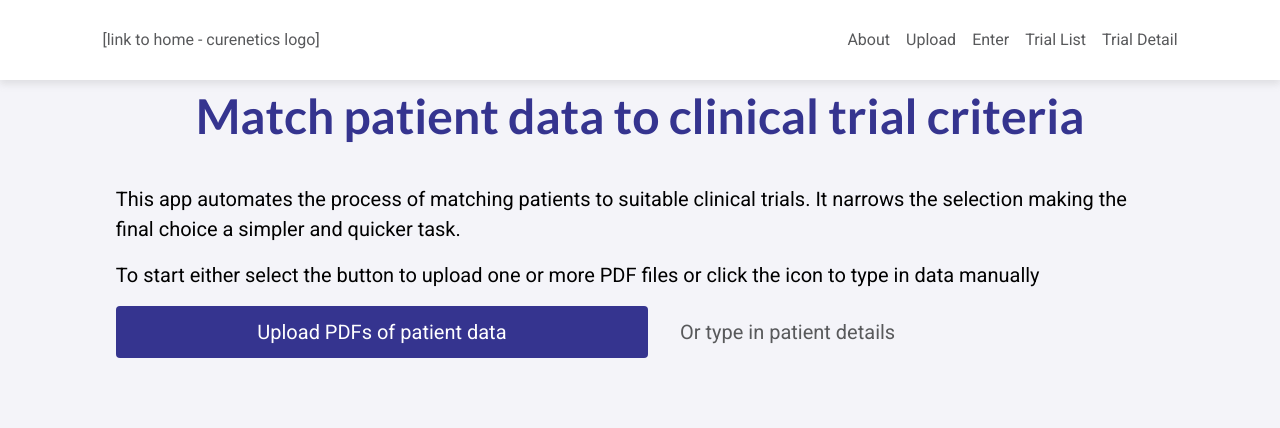
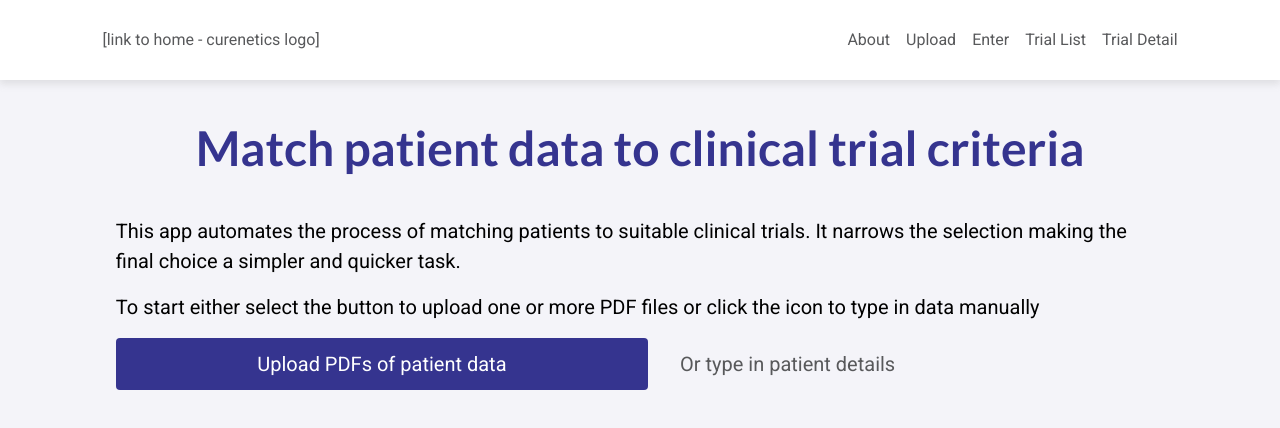
Before and after one commit to yalla-coop/curenetics, a React (Create React App) app: page / in a window 1280 px wide. Shown: the top 428 px of the page. Built offline with nearby package versions, Linux system fonts and the light colour scheme.

Commit message:
add text align with props to the Paragraph element #27

```diff
--- a/src/components/common/Typography.js
+++ b/src/components/common/Typography.js
@@ -1,11 +1,14 @@
 import styled, { css } from 'styled-components';
-import { breakpoint, colors, font, fontFamily } from '../../styles/globalStyles';
+import {
+  breakpoint, colors, font, fontFamily
+} from '../../styles/globalStyles';
 
 export const Title = styled.h1`
   font-family: ${fontFamily.main};
   font-weight: 700;
   color: ${colors.primary};
   text-align: center;
+  margin-top: 2rem;
   margin-bottom: 2rem;
   font-size: ${font.large};
   @media only screen and (min-width: ${breakpoint.Xsmall}) {
@@ -39,7 +42,8 @@ export const textMixin = css`
 
 export const Paragraph = styled.p`
   ${textMixin};
-  ${props => props.isLight ? 'font-weight: 300' : ''};
+  ${(props) => (props.isLight ? 'font-weight: 300' : '')};
+  text-align: ${(props) => props.textAlign};
 `;
 
 export const OL = styled.ol`
```
